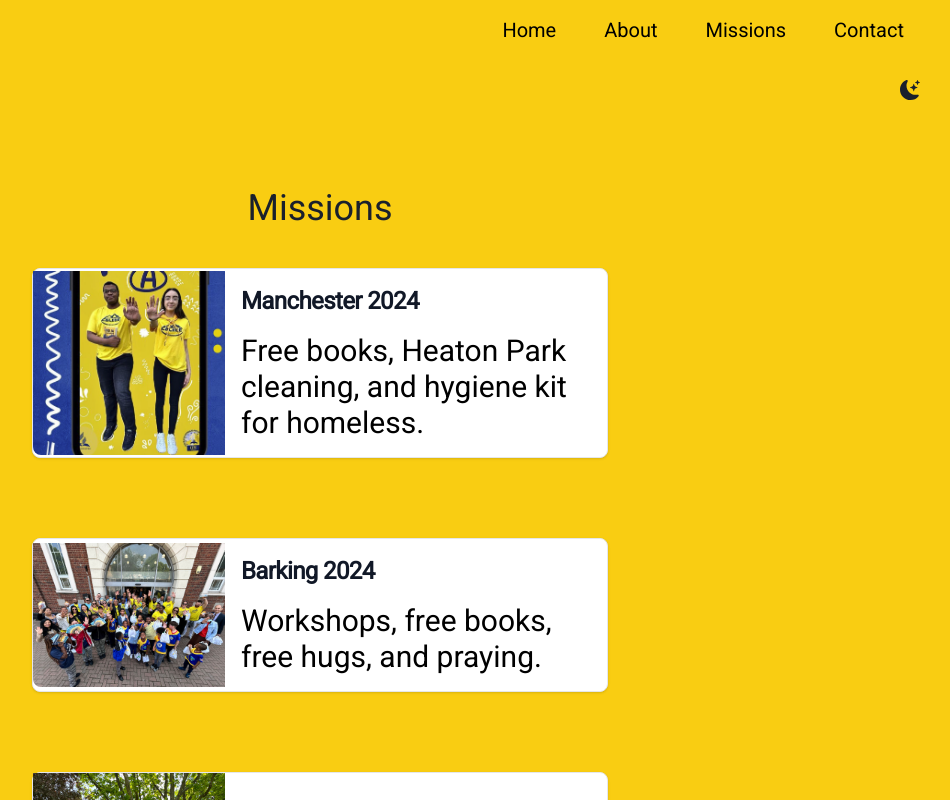
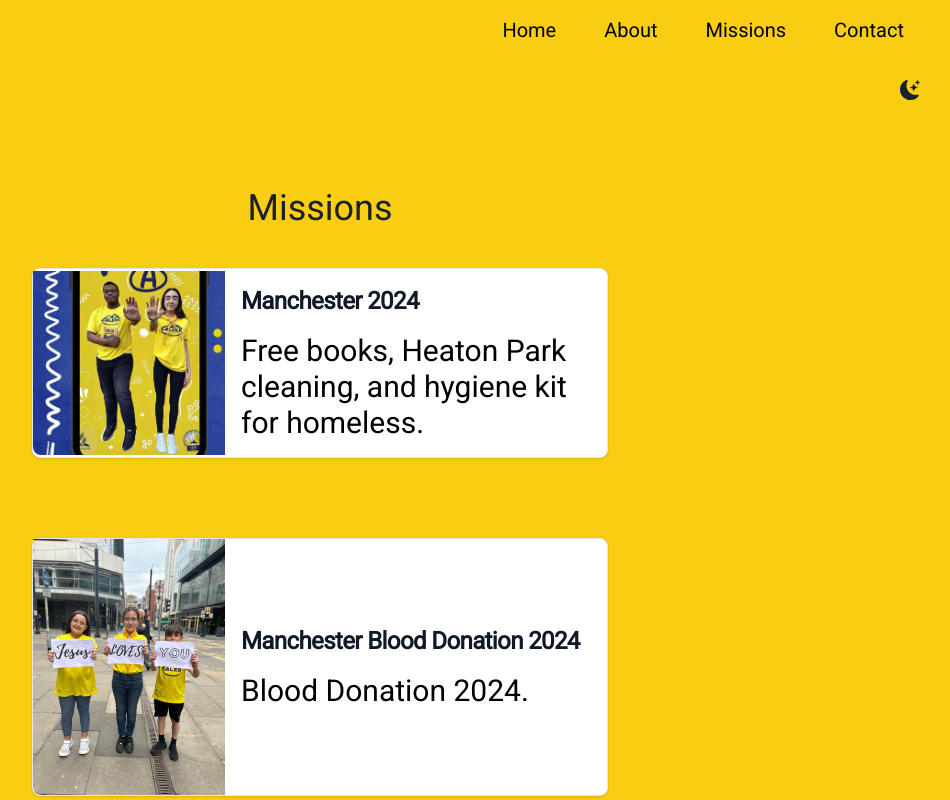
Before and after one commit to h-chagas/caleb_mission, a Next.js app: page /missions in a window 1280 px wide. Shown: the top 800 px of the page, without its empty margins (320-1270 px from the left). Built offline with nearby package versions, Linux system fonts and the light colour scheme.

Commit message:
manchester 2024 blood donation 2

```diff
--- a/src/components/AboutMission.js
+++ b/src/components/AboutMission.js
@@ -6,6 +6,10 @@ const AboutMission = () => {
             <section id="manchester">
                 <h2>Manchester</h2>
                 <p>Details about the Manchester mission...</p>
+            </section>
+            <section id="manchesterblood2024">
+                <h2>Manchester Blood Donation</h2>
+                <p>Details about the Manchester blood donation mission...</p>
             </section>
             <section id="barking">
                 <h2>Barking</h2>
--- a/src/pages/missions.js
+++ b/src/pages/missions.js
@@ -38,6 +38,26 @@ const Missions = () => {
 
         {/* Card 2 */}
         <Link
+          href="/images?set=manchesterblood2024"
+          className="flex flex-col md:flex-row items-center bg-white border border-gray-200 rounded-lg shadow w-full md:max-w-md lg:max-w-lg xl:max-w-xl hover:bg-gray-100 dark:border-gray-700 dark:hover:bg-gray-700 my-10"
+        >
+          <img
+            className="object-cover w-full md:w-48 h-72 md:h-full rounded-t-lg md:rounded-t-none md:rounded-l-lg"
+            src="/assets/images/manchester/calebs5.jpg"
+            alt="Calebs"
+          />
+          <div className="flex flex-col justify-between p-4 leading-normal">
+            <h5 className="mb-2 text-2xl font-bold tracking-tight text-gray-900">
+              Manchester Blood Donation 2024
+            </h5>
+            <p className="mt-2 font-normal text-black text-lg md:text-xl lg:text-2xl xl:text-3xl">
+              Blood Donation 2024.
+            </p>
+          </div>
+        </Link>
+
+        {/* Card 4 */}
+        <Link
           href="/images?set=barking"
           className="flex flex-col md:flex-row items-center bg-white border border-gray-200 rounded-lg shadow w-full md:max-w-md lg:max-w-lg xl:max-w-xl hover:bg-gray-100 dark:border-gray-700 dark:hover:bg-gray-700 my-10"
         >
@@ -56,7 +76,7 @@ const Missions = () => {
           </div>
         </Link>
 
-        {/* Card 3 */}
+        {/* Card 5 */}
         <Link
           href="/images?set=oxford"
           className="flex flex-col md:flex-row items-center bg-white border border-gray-200 rounded-lg shadow w-full md:max-w-md lg:max-w-lg xl:max-w-xl hover:bg-gray-100 dark:border-gray-700 dark:hover:bg-gray-700 my-10"
@@ -76,7 +96,7 @@ const Missions = () => {
           </div>
         </Link>
 
-        {/* Card 4 */}
+        {/* Card 6 */}
         <Link
           href="/images?set=swindon"
           className="flex flex-col md:flex-row items-center bg-white border border-gray-200 rounded-lg shadow w-full md:max-w-md lg:max-w-lg xl:max-w-xl hover:bg-gray-100 dark:border-gray-700 dark:hover:bg-gray-700 my-10"
@@ -96,7 +116,7 @@ const Missions = () => {
           </div>
         </Link>
 
-        {/* Card 5 */}
+        {/* Card 7 */}
         <Link
           href="/images?set=vauxhall"
           className="flex flex-col md:flex-row items-center bg-white border border-gray-200 rounded-lg shadow w-full md:max-w-md lg:max-w-lg xl:max-w-xl hover:bg-gray-100 dark:border-gray-700 dark:hover:bg-gray-700 my-10"
```
